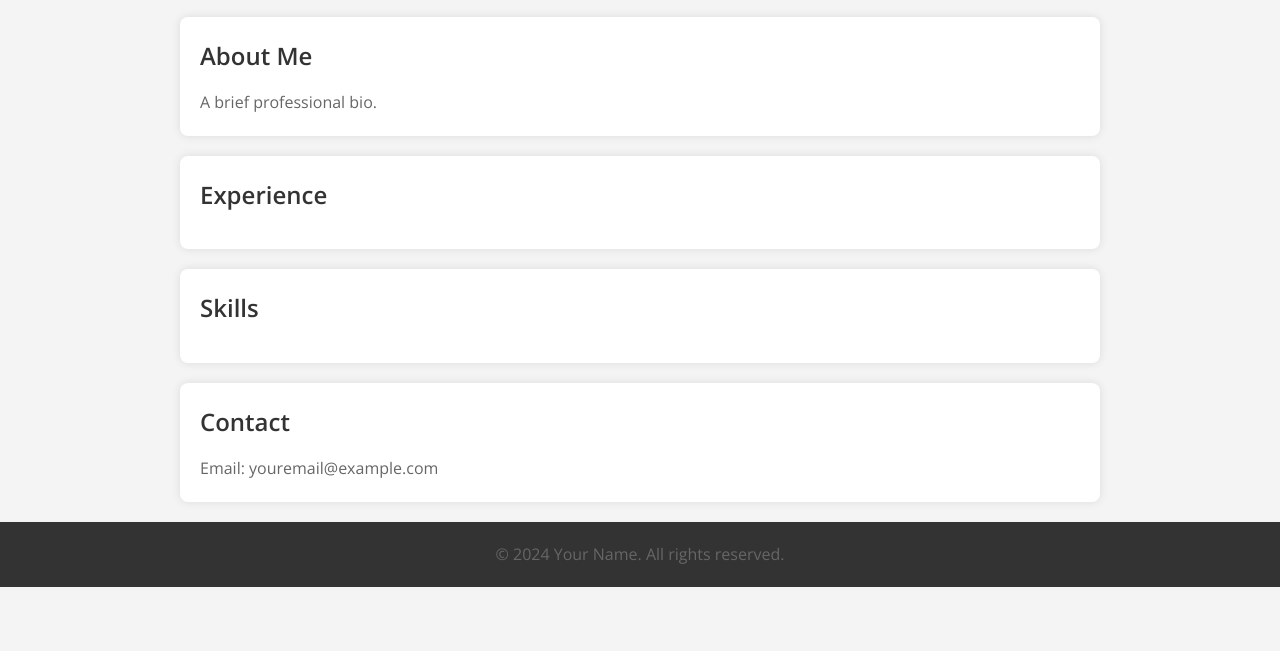
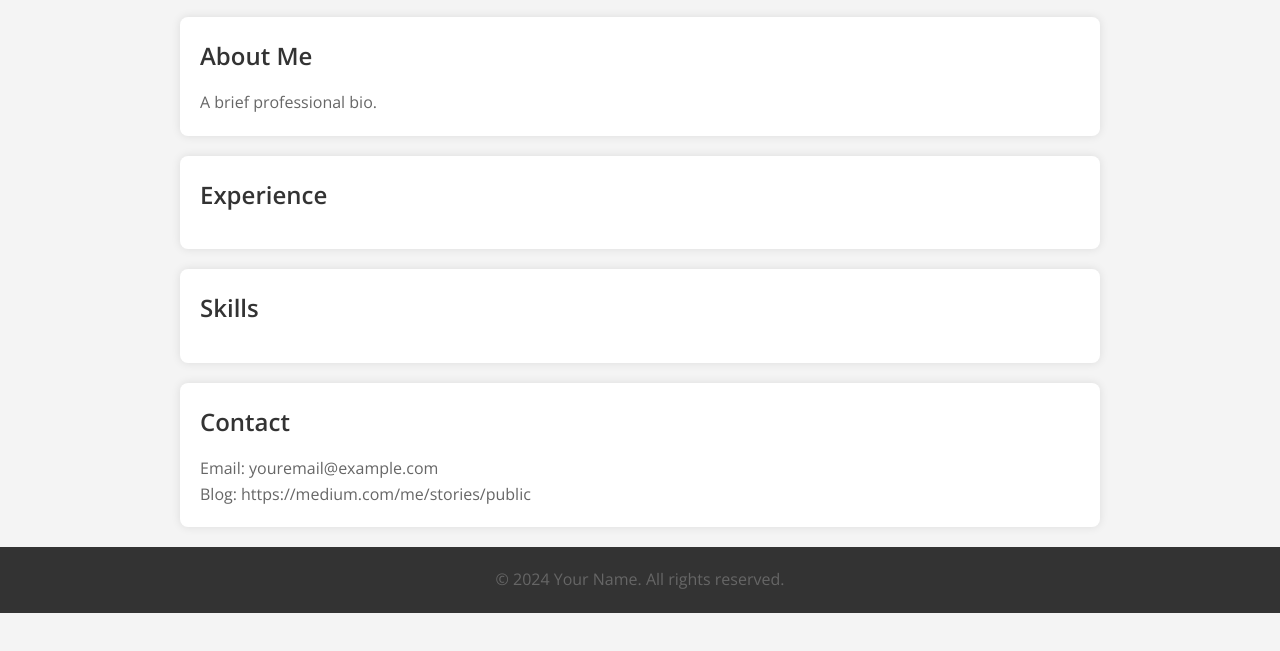
Before and after one commit to lukeryberg/azurestatic, a website: page src/index.html in a window 1280 px wide. Shown: the part 125-776 px from the top of the page. Drawn offline with nearby package versions, Linux system fonts and the light colour scheme.

Commit message:
Update index.html

```diff
--- a/src/index.html
+++ b/src/index.html
@@ -28,6 +28,7 @@
         <section id="contact">
             <h2>Contact</h2>
             <p>Email: youremail@example.com</p>
+            <P>Blog: https://medium.com/me/stories/public</P>
             <!-- More contact details -->
         </section>
     </div>
```
